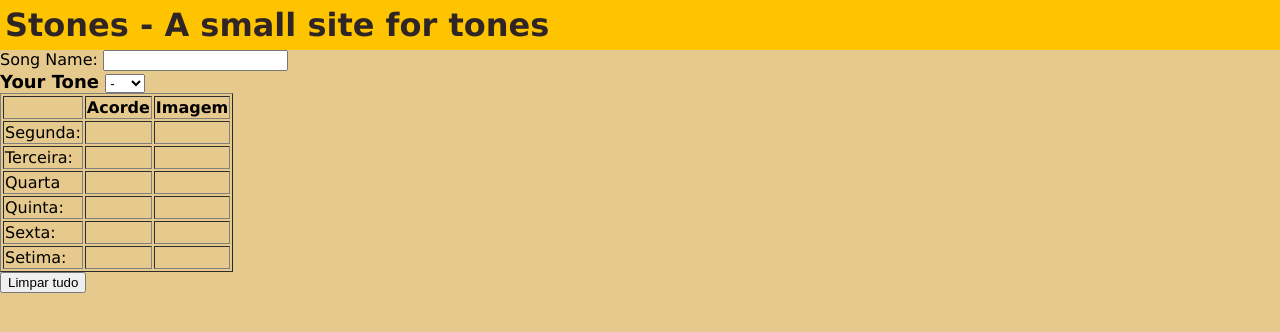
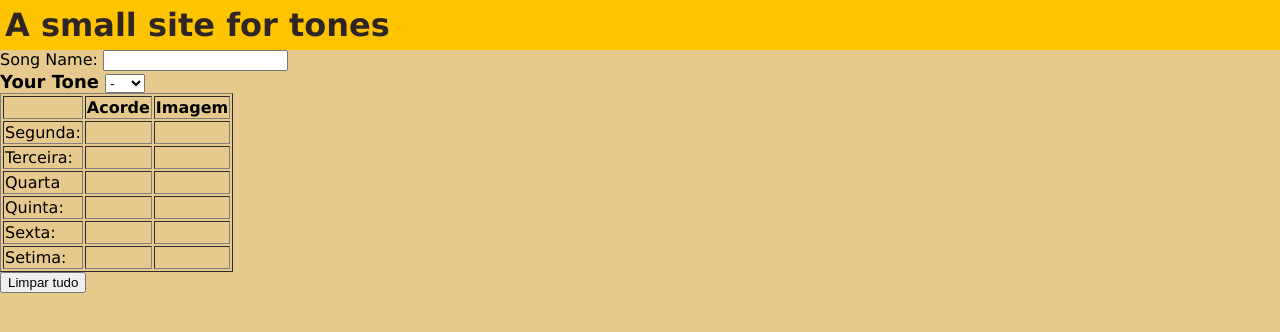
Before and after one commit to ShogoYK/stones, a plain HTML site: page index.html in a window 1280 px wide. Drawn offline with Linux system fonts and the light colour scheme.

Commit message:
Detalhe no titulo html

```diff
--- a/index.html
+++ b/index.html
@@ -9,7 +9,7 @@
   <body>
     <div class="header">
       <div class="header-top">
-        <h1>Stones - A small site for tones</h1>
+        <h1>A small site for tones</h1>
       </div>
     </div>
     <div class="songName">
```
